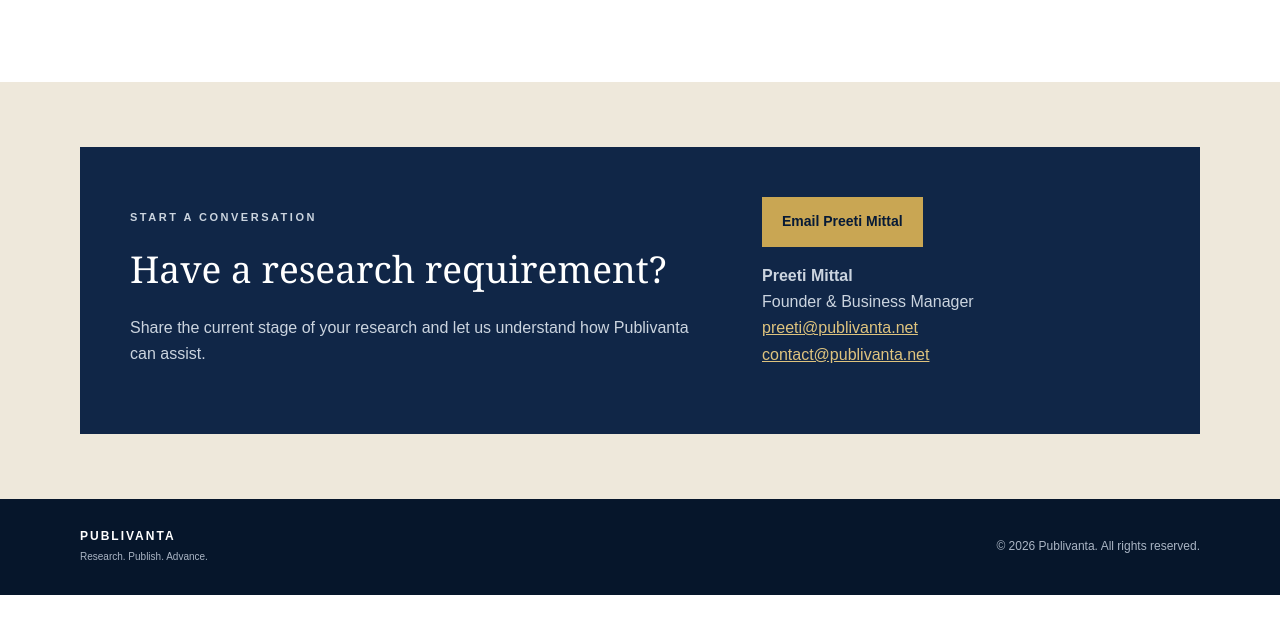
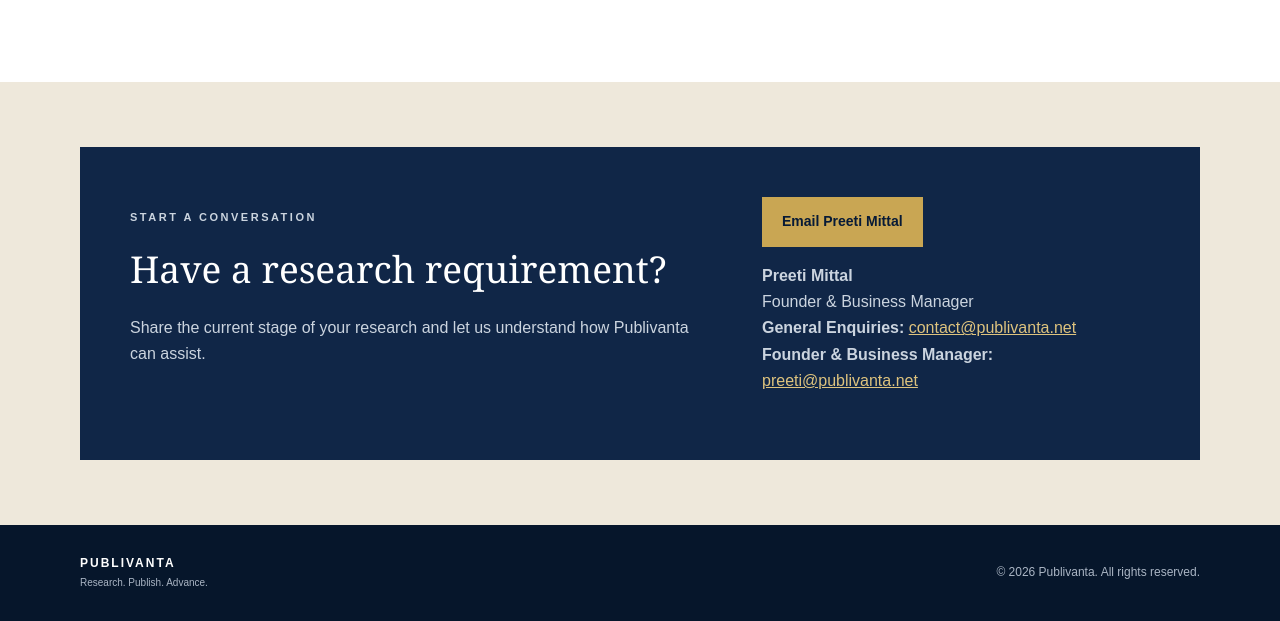
Before and after one commit to AjayJKumar/publivanta-website, a plain HTML site: page index.html in a window 1280 px wide. Shown: the part 2382-3003 px from the top of the page. Before the commit the page ends 2977 px from the top, so only its background shows below. Drawn offline with Linux system fonts and the light colour scheme.

Commit message:
Emails Fixes
Email Fixes

```diff
--- a/index.html
+++ b/index.html
@@ -21,7 +21,7 @@
 </div></div></section>
 <section class="section process" id="process"><div class="wrap"><p class="eyebrow">A SIMPLE PROCESS</p><h2>Tell us where your research stands. We help identify the next step.</h2><div class="process-grid"><div><b>1</b><h3>Share Your Requirement</h3><p>Tell us your topic, manuscript stage, data, journal need or reviewer comments.</p></div><div><b>2</b><h3>Requirement Review</h3><p>We understand the research stage and identify the appropriate support required.</p></div><div><b>3</b><h3>Coordinated Support</h3><p>Your requirement is aligned with suitable research or publication assistance.</p></div><div><b>4</b><h3>Progress With Clarity</h3><p>Move forward with structured communication and support through the relevant stages.</p></div></div></div></section>
 <section class="section" id="about"><div class="wrap about"><div><p class="eyebrow dark">ABOUT PUBLIVANTA</p><h2>Research. Publish. Advance.</h2></div><div><p>Publivanta is a research and publication support platform helping researchers, academics, healthcare professionals and research groups navigate the research and publication journey.</p><p>Our approach begins with understanding what the researcher actually needs. Whether the starting point is an early research idea, available data, a draft manuscript, journal selection, submission preparation or reviewer feedback, we focus on practical and appropriate support for that stage.</p><p>We work across multidisciplinary areas including medicine, healthcare, pharmacy, nursing, dentistry, engineering and related fields.</p></div></div></section>
-<section class="contact" id="contact"><div class="wrap contactbox"><div><p class="eyebrow">START A CONVERSATION</p><h2>Have a research requirement?</h2><p>Share the current stage of your research and let us understand how Publivanta can assist.</p></div><div><a class="btn gold" href="https://mail.google.com/mail/?view=cm&amp;fs=1&amp;to=preeti%40publivanta.net&amp;su=Publivanta%20Research%20Support%20Enquiry" target="_blank" rel="noopener">Email Preeti Mittal</a><p><b>Preeti Mittal</b><br>Founder &amp; Business Manager<br><a href="mailto:preeti@publivanta.net">preeti@publivanta.net</a><br><a href="mailto:contact@publivanta.net">contact@publivanta.net</a></p></div></div></section>
+<section class="contact" id="contact"><div class="wrap contactbox"><div><p class="eyebrow">START A CONVERSATION</p><h2>Have a research requirement?</h2><p>Share the current stage of your research and let us understand how Publivanta can assist.</p></div><div><a class="btn gold" href="https://mail.google.com/mail/?view=cm&amp;fs=1&amp;to=preeti%40publivanta.net&amp;su=Publivanta%20Research%20Support%20Enquiry" target="_blank" rel="noopener">Email Preeti Mittal</a><p><b>Preeti Mittal</b><br>Founder &amp; Business Manager<br><b>General Enquiries:</b> <a href="https://mail.google.com/mail/?view=cm&amp;fs=1&amp;to=contact%40publivanta.net&amp;su=Publivanta%20Research%20Support%20Enquiry" target="_blank" rel="noopener">contact@publivanta.net</a><br><b>Founder &amp; Business Manager:</b> <a href="https://mail.google.com/mail/?view=cm&amp;fs=1&amp;to=preeti%40publivanta.net&amp;su=Publivanta%20Research%20Support%20Enquiry" target="_blank" rel="noopener">preeti@publivanta.net</a></p></div></div></section>
 </main>
 <footer><div class="wrap foot"><div><b>PUBLIVANTA</b><small>Research. Publish. Advance.</small></div><p>© 2026 Publivanta. All rights reserved.</p></div></footer>
 </body></html>
```
